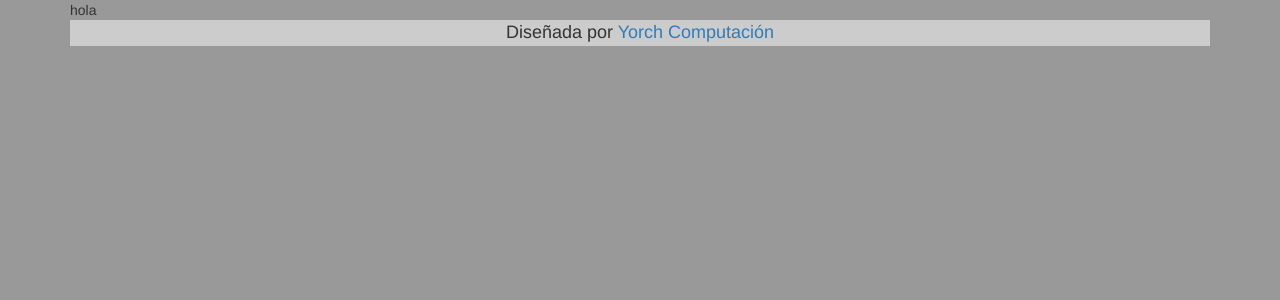
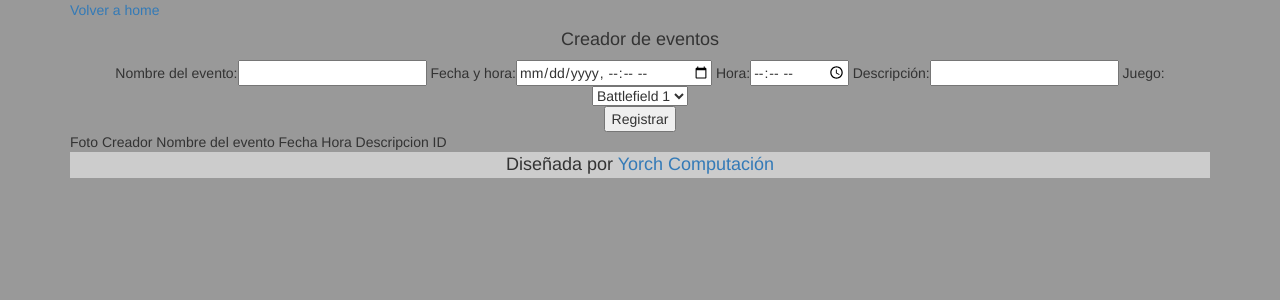
Before and after one commit to YorchCb/htdocs, a CodeIgniter app: page /database/index.php/panel/panel_control in a window 1280 px wide. Shown: the top 300 px of the page. Run offline with CodeIgniter, Linux system fonts and the light colour scheme; some libraries are stand-ins or nearby versions.

Commit message:
Agregados

```diff
--- a/application/views/eventos.php
+++ b/application/views/eventos.php
@@ -3,4 +3,5 @@
 </script>
 <div class="col-xs-12">
 	<h4>Lista de eventos</h4>
+	<a href="/main">Volver a home</a>
 </div>
--- a/application/views/panel/admin.php
+++ b/application/views/panel/admin.php
@@ -6,8 +6,7 @@
 <script type="text/javascript">
   setTimeout("location.reload()", 3600);
 </script>
-
-
+<a href="/main">Volver a home</a>
 <h4 style="text-align: center;">Usuarios</h4>
 	<form method="post">
 		<table class="table">
--- a/application/views/panel/panel_control.php
+++ b/application/views/panel/panel_control.php
@@ -1,4 +1,29 @@
 <?php
 
 ?>
-hola
+<a href="/main">Volver a home</a>
+<h4 style="text-align: center;">Creador de eventos</h4>
+<div class="col-xs-12" style="text-align: center;">
+	<form>
+		Nombre del evento:<input type="text" name="txtNombre">
+		Fecha y hora:<input type="datetime-local" name="" min="2017-02-07">
+		Hora:<input type="time" name="">
+		Descripción:<input type="text" name="">
+		Juego:
+			<select>
+				<option value="bt1">Battlefield 1</option>
+				<option value="bt1">Battlefield 4</option>
+				<option value="gtav">Gta V</option>
+			</select>
+		<br>
+		<input type="submit" value="Registrar" name="btn">
+	</form>
+</div>
+
+Foto
+Creador
+Nombre del evento
+Fecha
+Hora
+Descripcion
+ID
```
Also changed, not shown: application/views/index.php (+16 -1 lines).
